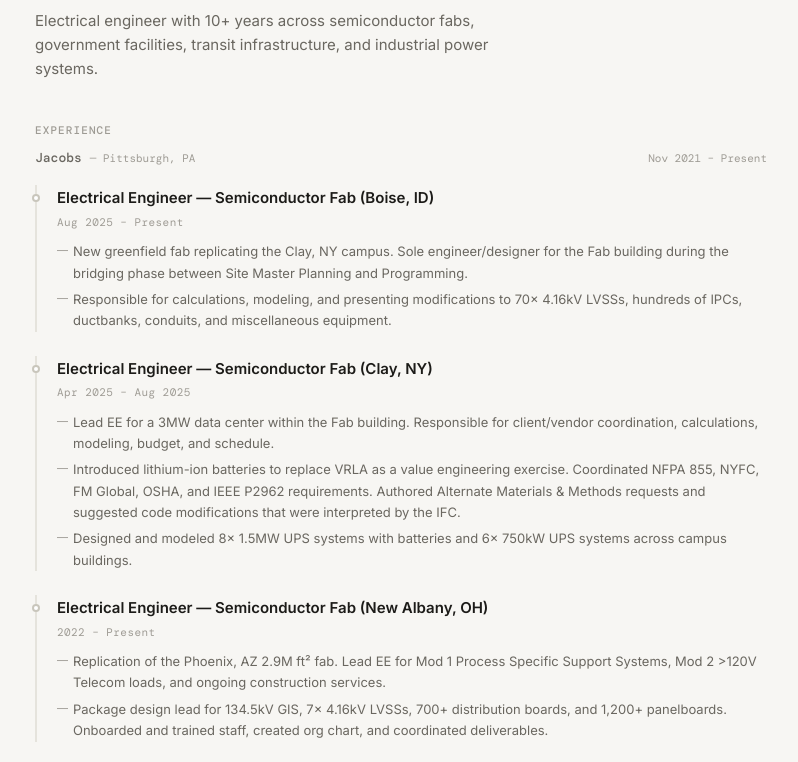
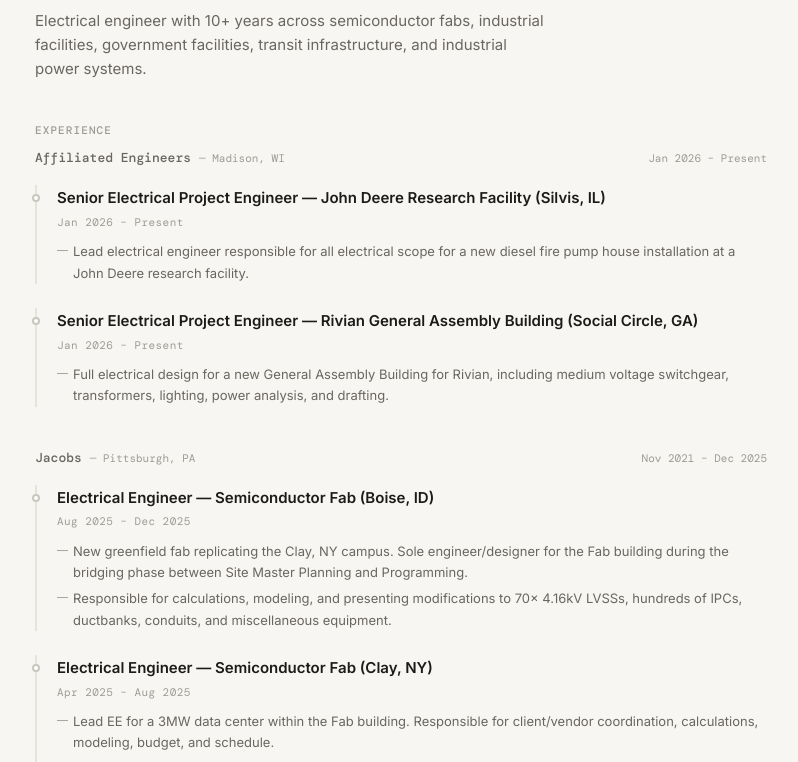
Before and after one commit to jthor592/jeffthorne.dev, a plain HTML site: page resume.html in a window 1280 px wide. Shown: the part 189-951 px from the top of the page, without its empty margins (239-1037 px from the left). Drawn offline with nearby package versions, Linux system fonts and the light colour scheme.

Commit message:
Add files via upload

```diff
--- a/resume.html
+++ b/resume.html
@@ -32,7 +32,7 @@
       <p class="eyebrow">Career</p>
       <h1 class="page-title">Resume</h1>
       <p class="page-subtitle">
-        Electrical engineer with 10+ years across semiconductor fabs, government
+        Electrical engineer with 10+ years across semiconductor fabs, industrial facilities, government
         facilities, transit infrastructure, and industrial power systems.
       </p>
     </header>
@@ -47,18 +47,47 @@
       <p class="eyebrow">Experience</p>
 
 
+      <!-- AFFILIATED ENGINEERING -->
+      <div class="job">
+
+        <div class="job__header">
+          <span class="job__company">Affiliated Engineers</span>
+          <span class="job__location">— Madison, WI</span>
+          <span class="job__dates">Jan 2026 – Present</span>
+        </div>
+
+        <div class="role">
+          <p class="role__title">Senior Electrical Project Engineer — John Deere Research Facility (Silvis, IL)</p>
+          <p class="role__dates">Jan 2026 – Present</p>
+          <ul class="role__bullets">
+            <li>Lead electrical engineer responsible for all electrical scope for a new diesel fire pump house installation at a John Deere research facility.</li>
+          </ul>
+        </div>
+
+        <div class="role">
+          <p class="role__title">Senior Electrical Project Engineer — Rivian General Assembly Building (Social Circle, GA)</p>
+          <p class="role__dates">Jan 2026 – Present</p>
+          <ul class="role__bullets">
+            <li>Full electrical design for a new General Assembly Building for Rivian, including medium voltage switchgear, transformers, lighting, power analysis, and drafting.</li>
+          </ul>
+        </div>
+
+      </div>
+      <!-- END AFFILIATED ENGINEERING -->
+
+
       <!-- JACOBS -->
       <div class="job">
 
         <div class="job__header">
           <span class="job__company">Jacobs</span>
           <span class="job__location">— Pittsburgh, PA</span>
-          <span class="job__dates">Nov 2021 – Present</span>
+          <span class="job__dates">Nov 2021 – Dec 2025</span>
         </div>
 
         <div class="role">
           <p class="role__title">Electrical Engineer — Semiconductor Fab (Boise, ID)</p>
-          <p class="role__dates">Aug 2025 – Present</p>
+          <p class="role__dates">Aug 2025 – Dec 2025</p>
           <ul class="role__bullets">
             <li>New greenfield fab replicating the Clay, NY campus. Sole engineer/designer for the Fab building during the bridging phase between Site Master Planning and Programming.</li>
             <li>Responsible for calculations, modeling, and presenting modifications to 70&times; 4.16kV LVSSs, hundreds of IPCs, ductbanks, conduits, and miscellaneous equipment.</li>
@@ -77,7 +106,7 @@
 
         <div class="role">
           <p class="role__title">Electrical Engineer — Semiconductor Fab (New Albany, OH)</p>
-          <p class="role__dates">2022 – Present</p>
+          <p class="role__dates">2022 – Dec 2025</p>
           <ul class="role__bullets">
             <li>Replication of the Phoenix, AZ 2.9M ft² fab. Lead EE for Mod 1 Process Specific Support Systems, Mod 2 &gt;120V Telecom loads, and ongoing construction services.</li>
             <li>Package design lead for 134.5kV GIS, 7&times; 4.16kV LVSSs, 700+ distribution boards, and 1,200+ panelboards. Onboarded and trained staff, created org chart, and coordinated deliverables.</li>
@@ -249,7 +278,7 @@
             <p class="credential__main">Professional Engineer — Pennsylvania</p>
             <p class="credential__sub">License No. PE093733</p>
           </div>
-          <span class="credential__date">Aug 2022 – Present</span>
+          <span class="credential__date">Aug 2022 – Dec 2025</span>
         </div>
 
         <div class="credential">
```
